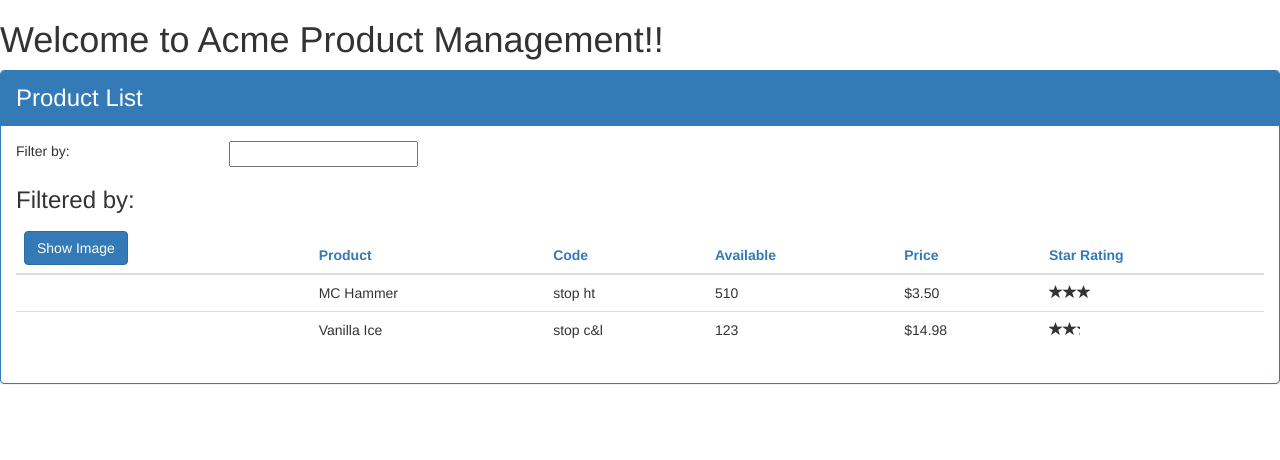
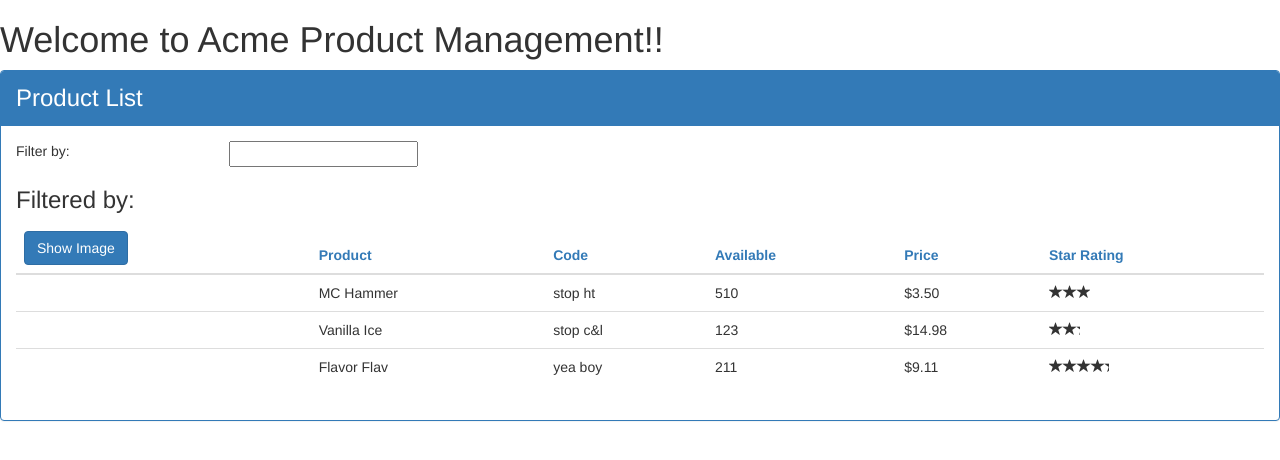
Before and after one commit to jjermanis/acme-product, an Angular app: page / in a window 1280 px wide. Shown: the top 460 px of the page. Built offline with nearby package versions, Linux system fonts and the light colour scheme.

Commit message:
Added product service

```diff
--- a/src/app/app.component.ts
+++ b/src/app/app.component.ts
@@ -1,8 +1,10 @@
 import { Component } from '@angular/core';
+import { ProductService } from './products/product.service';
 
 @Component({
   selector: 'pm-root',
-  templateUrl: 'app.component.html'
+  templateUrl: 'app.component.html',
+  providers: [ ProductService ]
 })
 
 export class AppComponent {
--- a/src/app/products/product-list.component.ts
+++ b/src/app/products/product-list.component.ts
@@ -1,5 +1,6 @@
 import { Component, OnInit } from '@angular/core';
 import { IProduct } from './product';
+import { ProductService } from './product.service';
 
 @Component({
     selector: 'pm-products',
@@ -14,30 +15,11 @@ export class ProductListComponent
     showImage: boolean = false;
     _listFilter: string ;
     filteredProducts: IProduct[];
-    products: IProduct[]=
-    [
-        {
-            imageUrl:"https://peopledotcom.files.wordpress.com/2016/05/mc-hammer-02-435.jpg",
-            name:"MC Hammer",
-            code:"stop-ht",
-            available:510,
-            price:3.50,
-            rating:2.4,
-        },
-        {
-            imageUrl:"https://metrouk2.files.wordpress.com/2016/11/vanilla-ice-e1479823884816.jpg?w=748&h=599&crop=1",
-            name:"Vanilla Ice",
-            code:"stop-c&l",
-            available:123,
-            price:14.98,
-            rating:1.8,
-        },
+    products: IProduct[]= [];
 
-    ];
+    constructor(private _productService : ProductService) {
+    }
 
-    constructor() {
-        this.filteredProducts = this.products;
-    }
     get listFilter(): string {
         return this._listFilter;
     }
@@ -58,5 +40,7 @@ export class ProductListComponent
 
     ngOnInit(): void {
         console.log("In OnInit")
+        this.products = this._productService.getProducts();
+        this.filteredProducts = this.products;
     }
 }
--- /dev/null
+++ b/src/app/products/product.service.ts
@@ -0,0 +1,36 @@
+import { Injectable } from '@angular/core';
+import { IProduct } from './product';
+
+@Injectable()
+export class ProductService {
+
+    getProducts(): IProduct[] {
+        return [
+            {
+                imageUrl:"https://peopledotcom.files.wordpress.com/2016/05/mc-hammer-02-435.jpg",
+                name:"MC Hammer",
+                code:"stop-ht",
+                available:510,
+                price:3.50,
+                rating:2.4,
+            },
+            {
+                imageUrl:"https://metrouk2.files.wordpress.com/2016/11/vanilla-ice-e1479823884816.jpg?w=748&h=599&crop=1",
+                name:"Vanilla Ice",
+                code:"stop-c&l",
+                available:123,
+                price:14.98,
+                rating:1.8,
+            },
+            {
+                imageUrl:"https://s-i.huffpost.com/gen/1204976/images/o-FLAVOR-FLAV-FRIED-CHICKEN-EVICTION-facebook.jpg",
+                name:"Flavor Flav",
+                code:"yea-boy",
+                available:211,
+                price:9.11,
+                rating:3.5,
+            },
+
+        ];
+    }
+}
```
